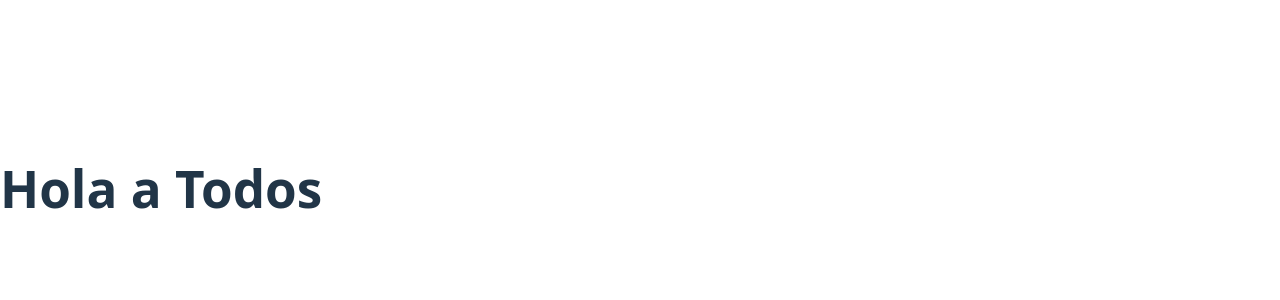
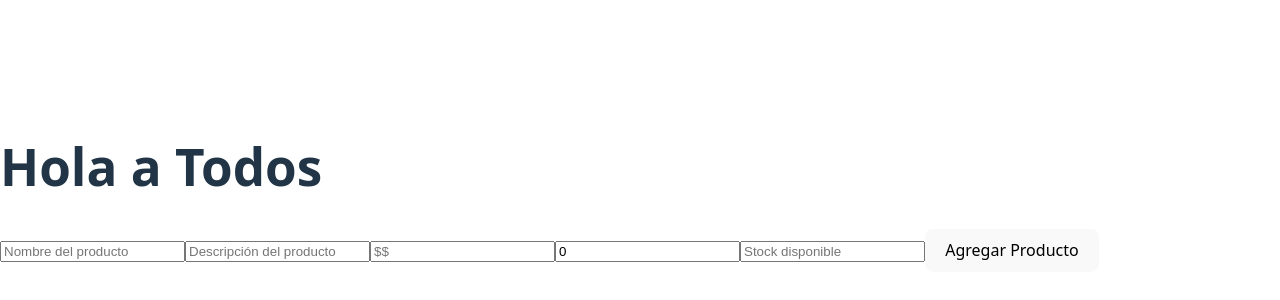
Before and after one commit to MAAMiguelAngelAbregu/pv_tp4_grupo1, a React (Vite) app: page / in a window 1280 px wide. Shown: the part 212-512 px from the top of the page. Built offline with nearby package versions, Linux system fonts and the light colour scheme.

Commit message:
Creación del Formulario e implementación de las funciones creadas previamente- Rios Sofia

```diff
--- a/src/App.jsx
+++ b/src/App.jsx
@@ -1,9 +1,11 @@
 
+import ProductoFormulario from "./assets/components/Formulario"
 
 function App() {
   return (
     <div>
       <h1>Hola a Todos</h1>
+      <ProductoFormulario />
     </div>
   )
 }
--- /dev/null
+++ b/src/assets/components/Formulario.jsx
@@ -0,0 +1,70 @@
+import React, { useState } from 'react';
+import { agregarProductos } from "./productos"
+
+const ProductoFormulario= () => {
+    const [nombre, setNombre] = useState('');
+    const [descripcion, setDescripcion] = useState('');
+    const [precioUnitario, setPrecioUnitario] = useState('');
+    const [descuento, setDescuento] = useState(0);
+    const [stock, setStock] = useState('');
+
+    const cargarDatos = (event) => {
+        event.preventDefault();
+        agregarProductos(nombre, descripcion, precioUnitario, descuento, stock);
+
+        setNombre('');
+        setDescripcion('');
+        setPrecioUnitario('');
+        setDescuento(0);
+        setStock('');
+    };
+
+    return (
+        <div className="formu-container">
+        <form onSubmit={cargarDatos}>
+            <input
+                type="text"
+                placeholder='Nombre del producto'
+                id="nombre"
+                value={nombre}
+                onChange={(e) => setNombre(e.target.value)}
+                required
+            />
+            <input
+                type="text"
+                placeholder='Descripción del producto'
+                id="descripcion"
+                value={descripcion}
+                onChange={(e) => setDescripcion(e.target.value)}
+                required
+            />
+            <input
+                type="number"
+                placeholder='$$'
+                id="precioUnitario"
+                value={precioUnitario}
+                onChange={(e) => setPrecioUnitario(e.target.value)}
+                required
+            />
+            <input
+                type="number"
+                placeholder='Porcentaje de descuento'
+                id="descuento"
+                value={descuento}
+                onChange={(e) => setDescuento(e.target.value)}
+            />
+            <input
+                type="number"
+                placeholder='Stock disponible '
+                id="stock"
+                value={stock}
+                onChange={(e) => setStock(e.target.value)}
+                required
+            />
+            <button type="submit">Agregar Producto</button>
+        </form>
+        </div>
+    );
+};
+
+export default ProductoFormulario;
```
